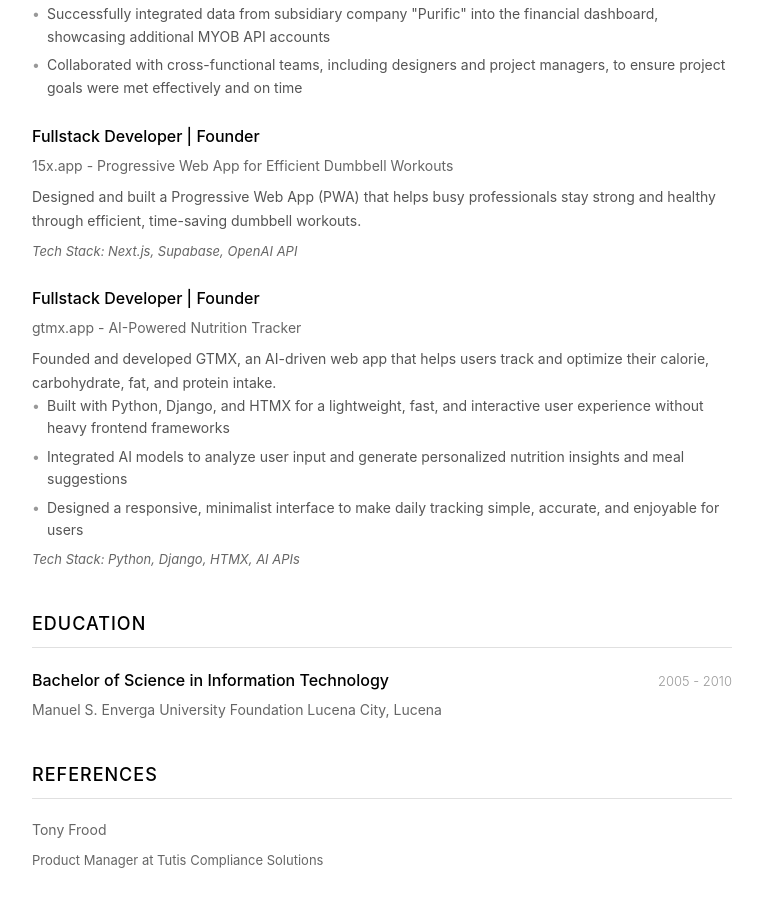
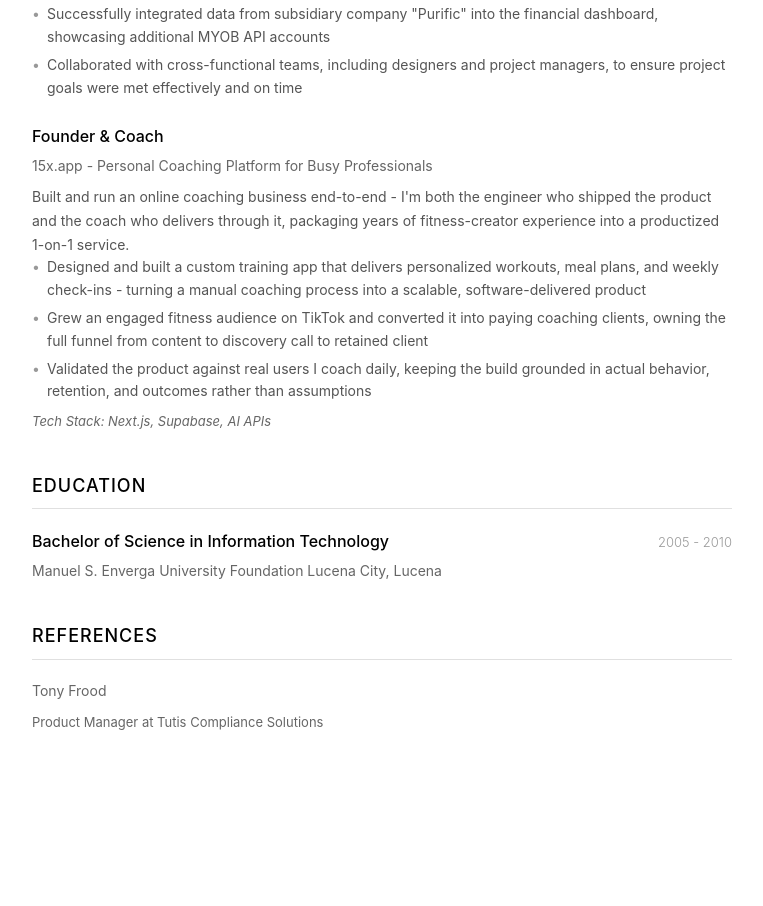
Before and after one commit to jerome2525/resumeapp, a website: page index.html in a window 1280 px wide. Shown: the part 5131-6037 px from the top of the page, without its empty margins (258-1021 px from the left). After the commit the page ends 5945 px from the top, so only its background shows below. Drawn offline with Linux system fonts and the light colour scheme.

Commit message:
Revise project descriptions in the profile section to reflect updated roles and responsibilities, emphasizing the transition from a fullstack developer to a founder and coach. Enhance clarity on the personal coaching platform's features and tech stack, focusing on the integration of personalized services and user engagement strategies.

```diff
--- a/index.html
+++ b/index.html
@@ -411,25 +411,16 @@
 
             <div class="item">
                 <div class="item-header">
-                    <div class="item-title">Fullstack Developer | Founder</div>
+                    <div class="item-title">Founder &amp; Coach</div>
                 </div>
-                <div class="item-subtitle"><a href="https://15x.app" target="_blank">15x.app</a> - Progressive Web App for Efficient Dumbbell Workouts</div>
-                <div class="profile">Designed and built a Progressive Web App (PWA) that helps busy professionals stay strong and healthy through efficient, time-saving dumbbell workouts.</div>
-                <div class="tech-stack">Tech Stack: Next.js, Supabase, OpenAI API</div>
-            </div>
-
-            <div class="item">
-                <div class="item-header">
-                    <div class="item-title">Fullstack Developer | Founder</div>
-                </div>
-                <div class="item-subtitle"><a href="https://gtmx.app" target="_blank">gtmx.app</a> - AI-Powered Nutrition Tracker</div>
-                <div class="profile">Founded and developed GTMX, an AI-driven web app that helps users track and optimize their calorie, carbohydrate, fat, and protein intake.</div>
+                <div class="item-subtitle"><a href="https://15x.app" target="_blank">15x.app</a> - Personal Coaching Platform for Busy Professionals</div>
+                <div class="profile">Built and run an online coaching business end-to-end - I'm both the engineer who shipped the product and the coach who delivers through it, packaging years of fitness-creator experience into a productized 1-on-1 service.</div>
                 <ul>
-                    <li>Built with Python, Django, and HTMX for a lightweight, fast, and interactive user experience without heavy frontend frameworks</li>
-                    <li>Integrated AI models to analyze user input and generate personalized nutrition insights and meal suggestions</li>
-                    <li>Designed a responsive, minimalist interface to make daily tracking simple, accurate, and enjoyable for users</li>
+                    <li>Designed and built a custom training app that delivers personalized workouts, meal plans, and weekly check-ins - turning a manual coaching process into a scalable, software-delivered product</li>
+                    <li>Grew an engaged fitness audience on TikTok and converted it into paying coaching clients, owning the full funnel from content to discovery call to retained client</li>
+                    <li>Validated the product against real users I coach daily, keeping the build grounded in actual behavior, retention, and outcomes rather than assumptions</li>
                 </ul>
-                <div class="tech-stack">Tech Stack: Python, Django, HTMX, AI APIs</div>
+                <div class="tech-stack">Tech Stack: Next.js, Supabase, AI APIs</div>
             </div>
         </section>
 
```
